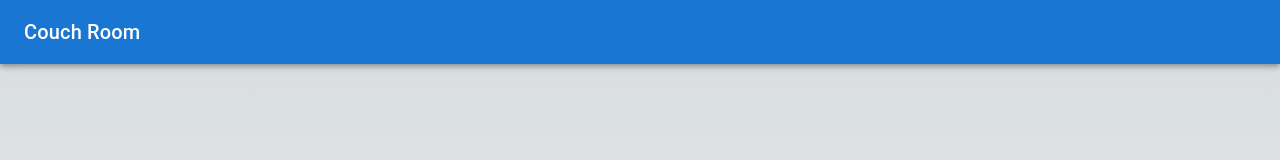
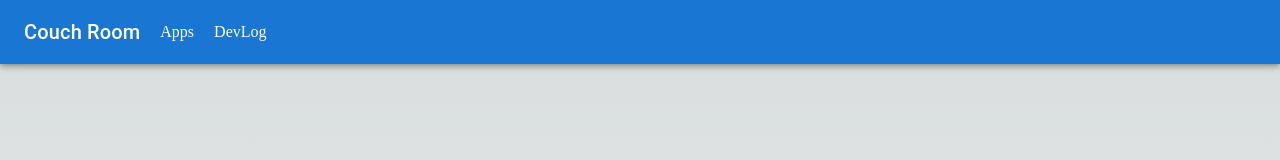
Before and after one commit to couchds/couchroom, a Next.js app: page / in a window 1280 px wide. Shown: the top 160 px of the page. Built offline with nearby package versions, Linux system fonts and the light colour scheme.

Commit message:
Finish first version of Navbar

```diff
--- a/src/components/Navbar.tsx
+++ b/src/components/Navbar.tsx
@@ -3,15 +3,46 @@ import { AppBar } from '@mui/material';
 import { Toolbar } from '@mui/material';
 import { Typography } from '@mui/material';
 import { SelectProps } from '@mui/material';
+import { Link } from '@mui/material';
+
+
+interface PageInfo {
+  href: string,
+  title: string
+};
+
+const pages: Array<PageInfo> = [
+  {
+    href: 'apps',
+    title: 'Apps'
+  },
+  {
+    href: 'devlog',
+    title: 'DevLog'
+  }
+];
+
+const linkSx = {
+  color: 'white',
+  marginLeft: '20px'
+}
 
 const Navbar: React.FC<SelectProps> = ({}) => {
+
   return (
     <>
-    <AppBar position="static">
-      <Toolbar>
-      <Typography variant="h6">Couch Room</Typography>
-      </Toolbar>
-    </AppBar>
+      <AppBar position="static">
+        <Toolbar>
+          <Typography variant="h6">Couch Room</Typography>
+          <div>
+            {
+              pages.map((page) => (
+                <Link key={page.href} sx={linkSx} href={page.href}>{ page.title }</Link>
+              ))
+            }
+          </div>
+        </Toolbar>
+      </AppBar>
     </>
   );
 };
--- a/src/styles/globals.css
+++ b/src/styles/globals.css
@@ -112,3 +112,11 @@ h1 {
   color: var(--header-font-color);
   font-family: system-ui, -apple-system, BlinkMacSystemFont, 'Segoe UI', Roboto, Oxygen, Ubuntu, Cantarell, 'Open Sans', 'Helvetica Neue', sans-serif;
 }
+
+a {
+  font-family: system-ui, -apple-system, BlinkMacSystemFont, 'Segoe UI', Roboto, Oxygen, Ubuntu, Cantarell, 'Open Sans', 'Helvetica Neue', sans-serif;
+}
+
+.appbar-pages {
+  margin-left: 10;
+}
```
